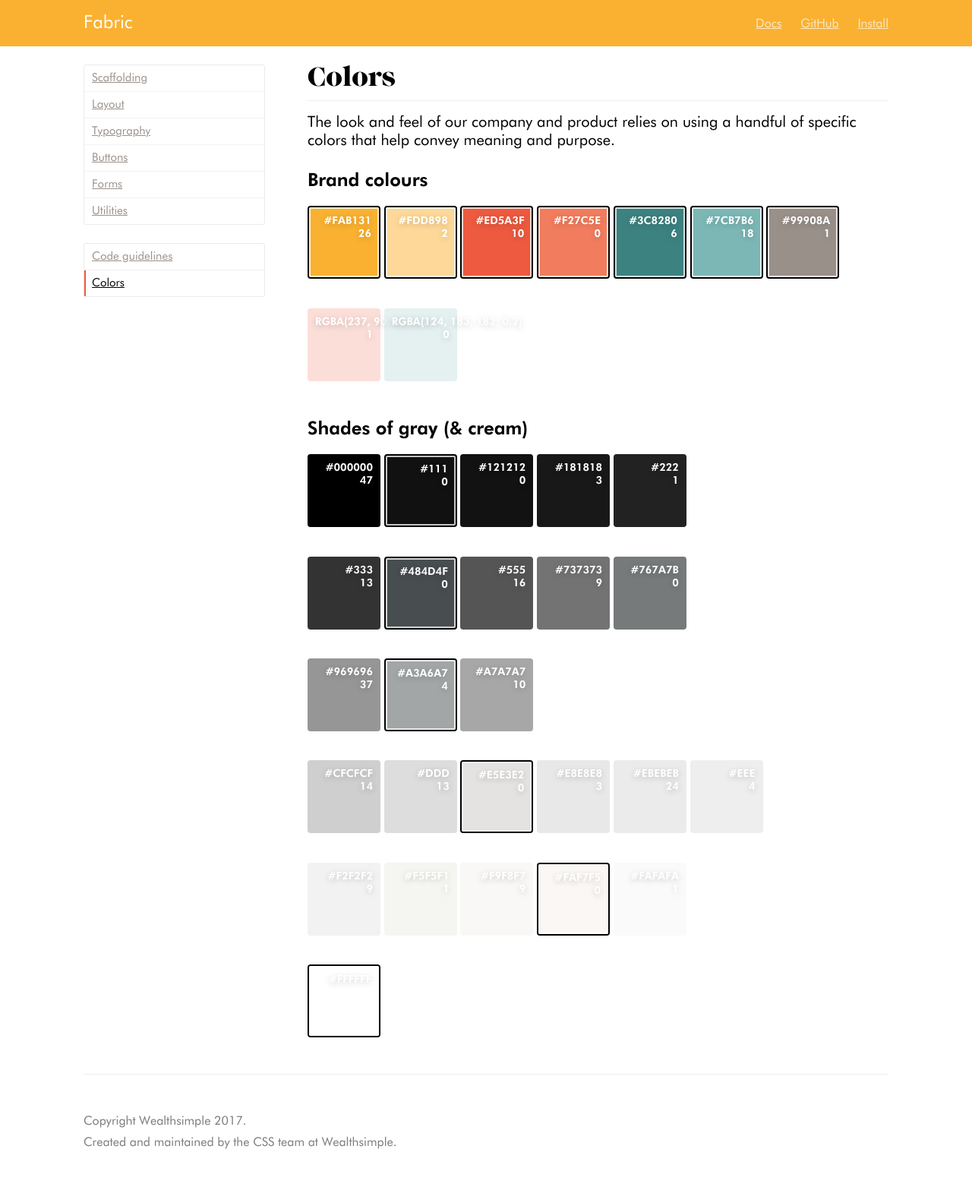
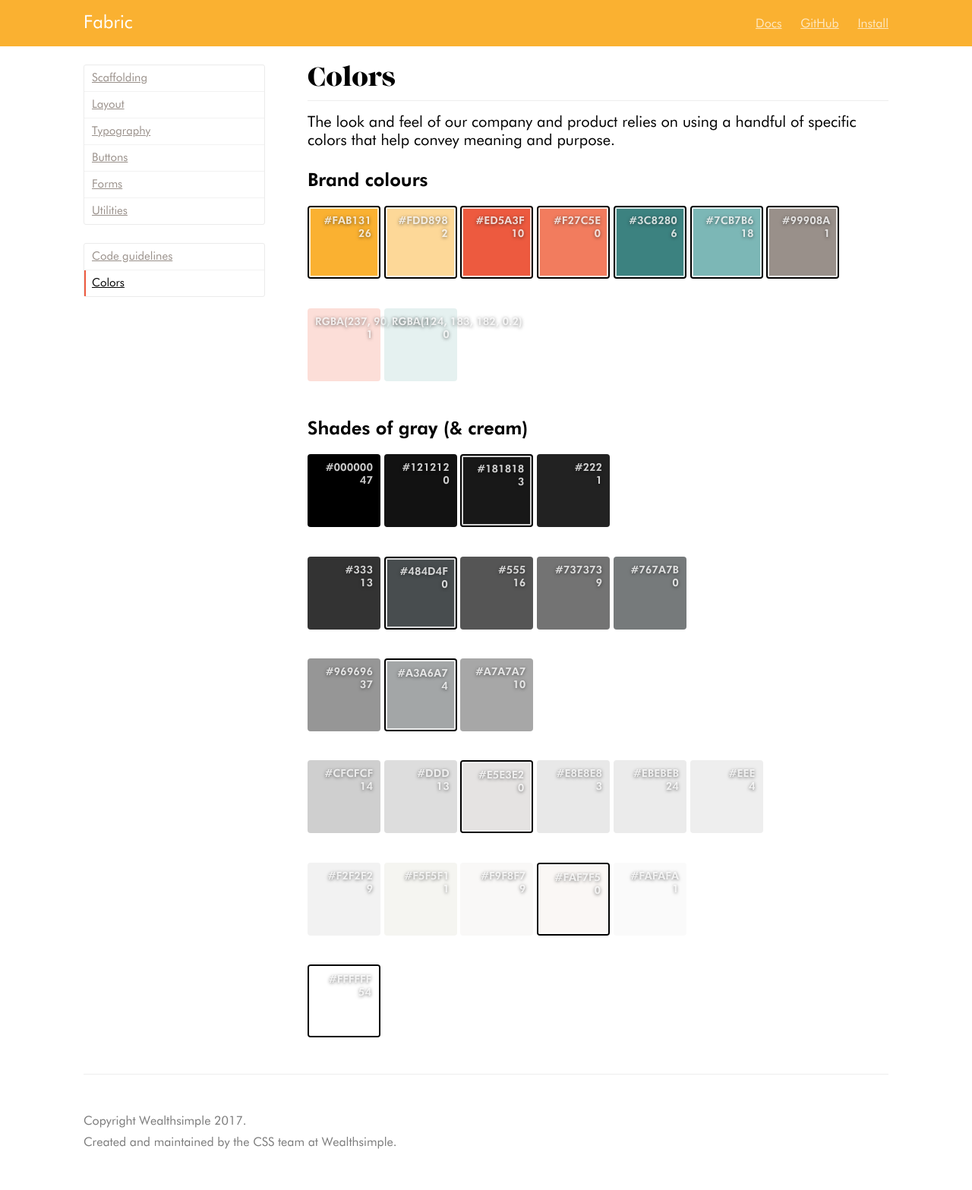
Before and after one commit to yusuf8ahmed/fabric, a Jekyll site: the page built from docs/colors.md, in a window 1280 px wide. Shown: the whole page at 76% size. Built offline with Jekyll 4.4.1, drawn with Linux system fonts in a browser that asks for light colours.

Commit message:
Tweaks to layout.

```diff
--- a/docs/colors.md
+++ b/docs/colors.md
@@ -26,9 +26,8 @@ The look and feel of our company and product relies on using a handful of specif
 ### Shades of gray (& cream)
 
 <div class="swatch swatch-black">47</div>
-<div class="swatch swatch-near-black highlighted">0</div>
 <div class="swatch swatch-gray-99">0</div>
-<div class="swatch swatch-gray-98">3</div>
+<div class="swatch swatch-gray-98 highlighted">3</div>
 <div class="swatch swatch-gray-95">1</div>
 <br/>
 <div class="swatch swatch-gray-90">13</div>
@@ -54,4 +53,4 @@ The look and feel of our company and product relies on using a handful of specif
 <div class="swatch swatch-light-beige highlighted">0</div>
 <div class="swatch swatch-gray-5">1</div>
 <br/>
-<div class="swatch swatch-white highlighted"></div>
+<div class="swatch swatch-white highlighted">54</div>
--- a/docs/docs.scss
+++ b/docs/docs.scss
@@ -365,8 +365,8 @@ body {
   height: 6rem;
   padding: $base-unit;
   border-radius: .25rem;
-  color: $color-white;
-  text-shadow: 0 2px 8px rgba(0,0,0,0.2);
+  color: rgba(255,255,255,0.8);
+  text-shadow: 0 1px 4px rgba(0,0,0,0.5);
   text-align: right;
   text-transform: uppercase;
   font-size: $secondary-font-size;
@@ -385,7 +385,7 @@ body {
       left: 0px;
       right: 0px;
       bottom: 0px;
-      border: 2px solid rgba(255,255,255,0.75);
+      border: 2px solid rgba(255,255,255,0.8);
       border-radius: .125rem;
     }
   }
```
